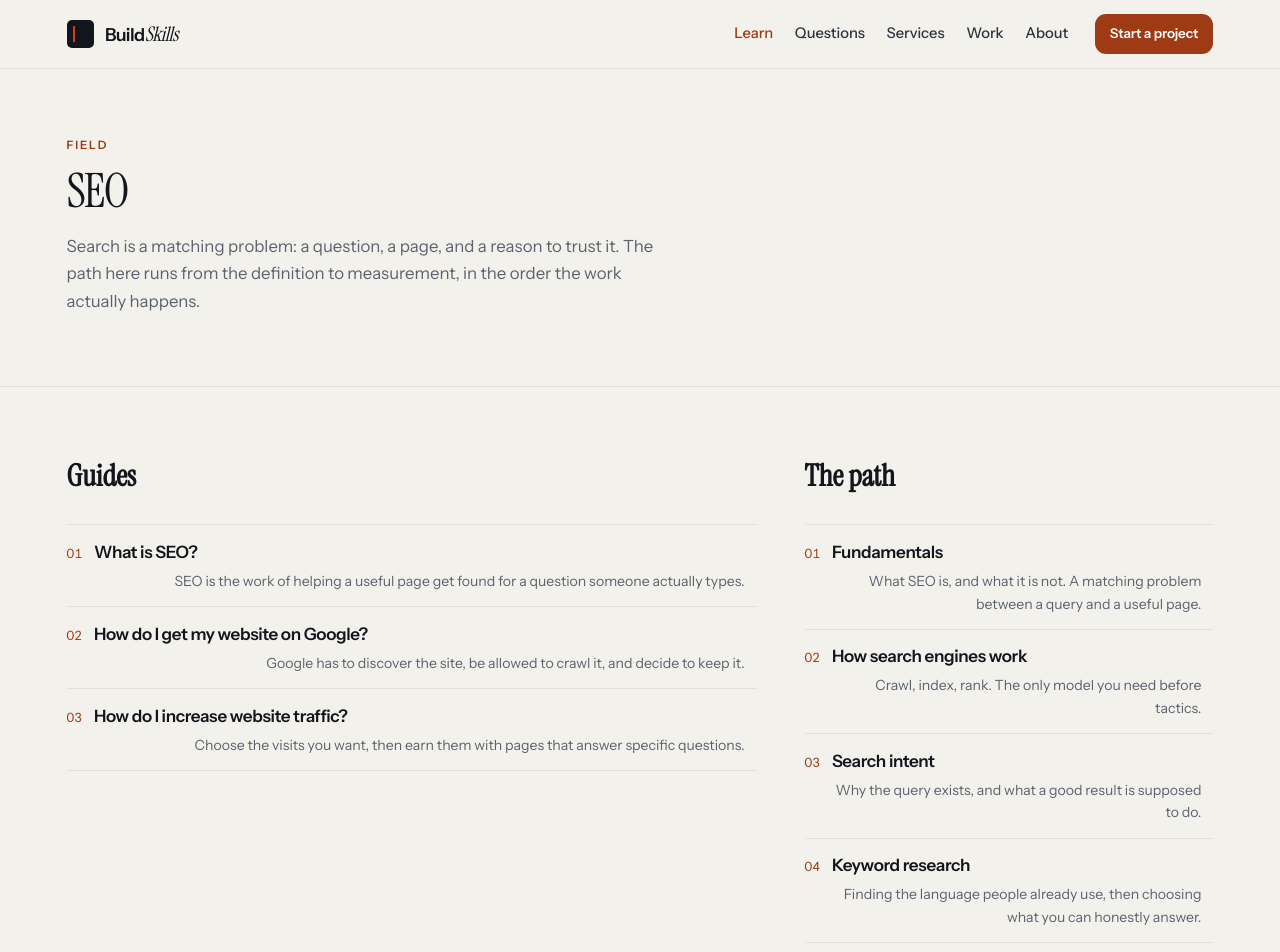
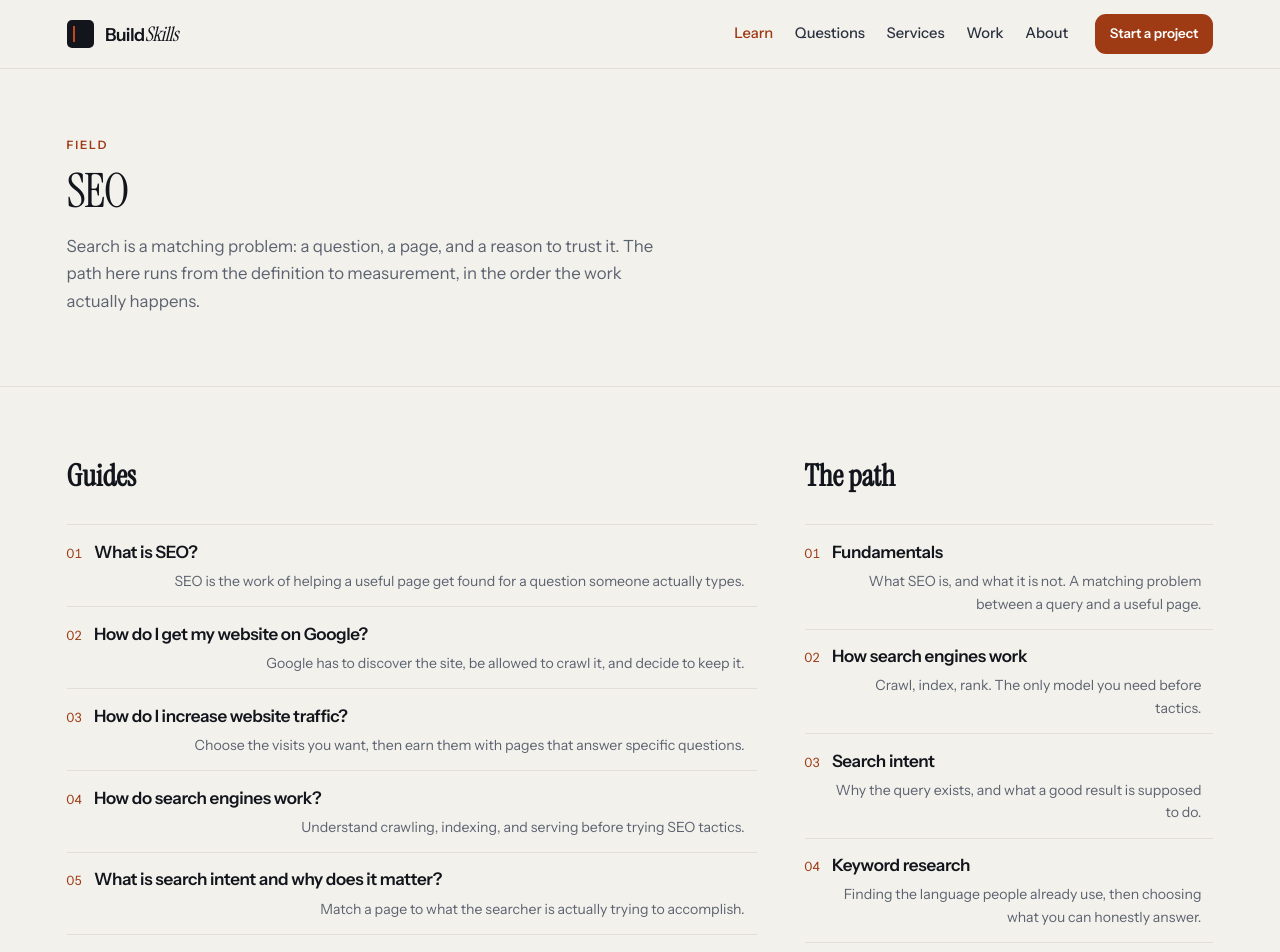
Before and after one commit to zainkhanpk742/buildskills, a Next.js app: page /learn/seo in a window 1280 px wide. Shown: the top 952 px of the page. Built offline with nearby package versions, Linux system fonts and the light colour scheme.

Commit message:
Connect SEO and social guide library

```diff
--- a/src/data/site.ts
+++ b/src/data/site.ts
@@ -1,4 +1,5 @@
 import { websiteLessons } from "@/data/websiteLessons";
+import { seoSocialGuides } from "@/data/seoSocialGuides";
 
 export const nav = [
   { label: "Learn", href: "/learn" },
@@ -271,9 +272,13 @@ const detailedWebsiteGuides: Guide[] = websiteLessons.map((lesson) => ({
 
 const websiteGuideSlugs = new Set(detailedWebsiteGuides.map((guide) => guide.slug));
 
+const detailedSeoSocialGuides: Guide[] = seoSocialGuides.map((guide) => ({ ...guide }));
+const detailedGuideSlugs = new Set(detailedSeoSocialGuides.map((guide) => guide.slug));
+
 export const guides: Guide[] = [
-  ...guidesBase.filter((guide) => !websiteGuideSlugs.has(guide.slug)),
+  ...guidesBase.filter((guide) => !websiteGuideSlugs.has(guide.slug) && !detailedGuideSlugs.has(guide.slug)),
   ...detailedWebsiteGuides,
+  ...detailedSeoSocialGuides,
 ];
 export const featuredQuestions = [
   "seo/what-is-seo",
```
